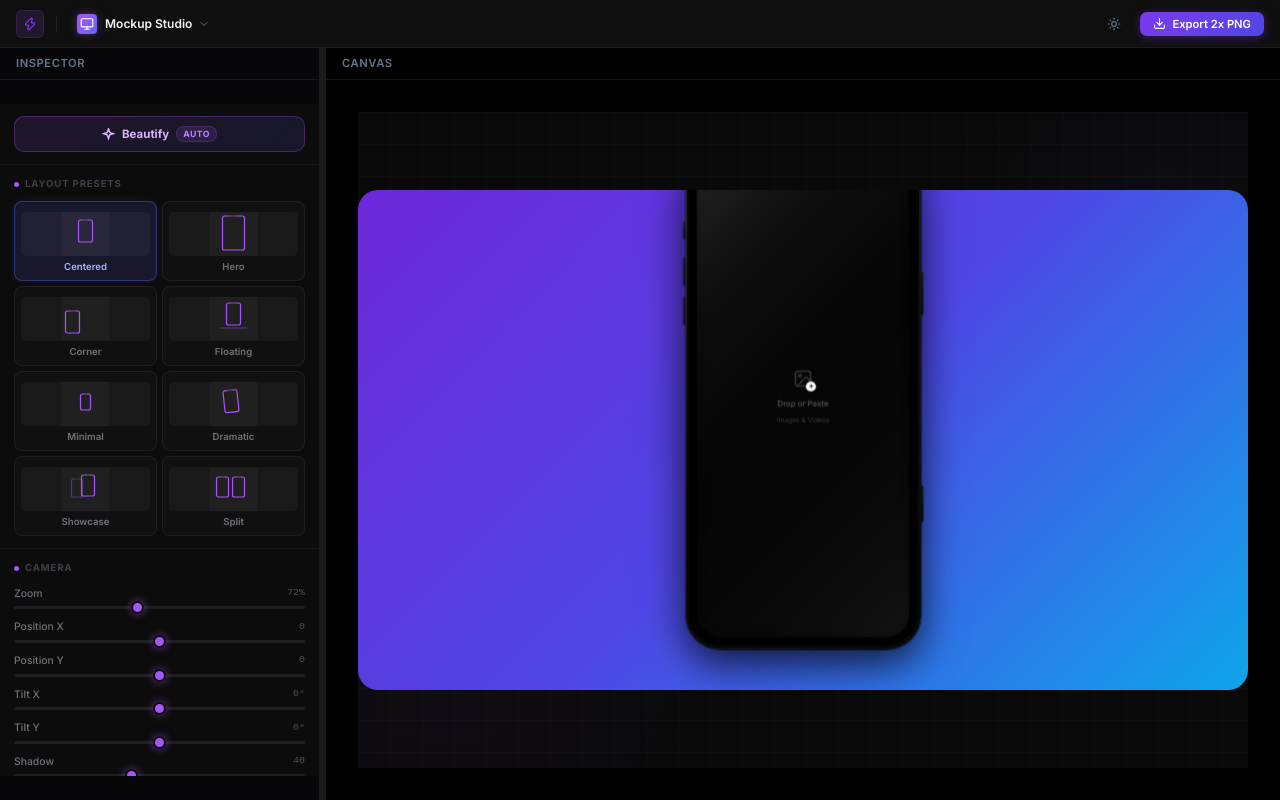
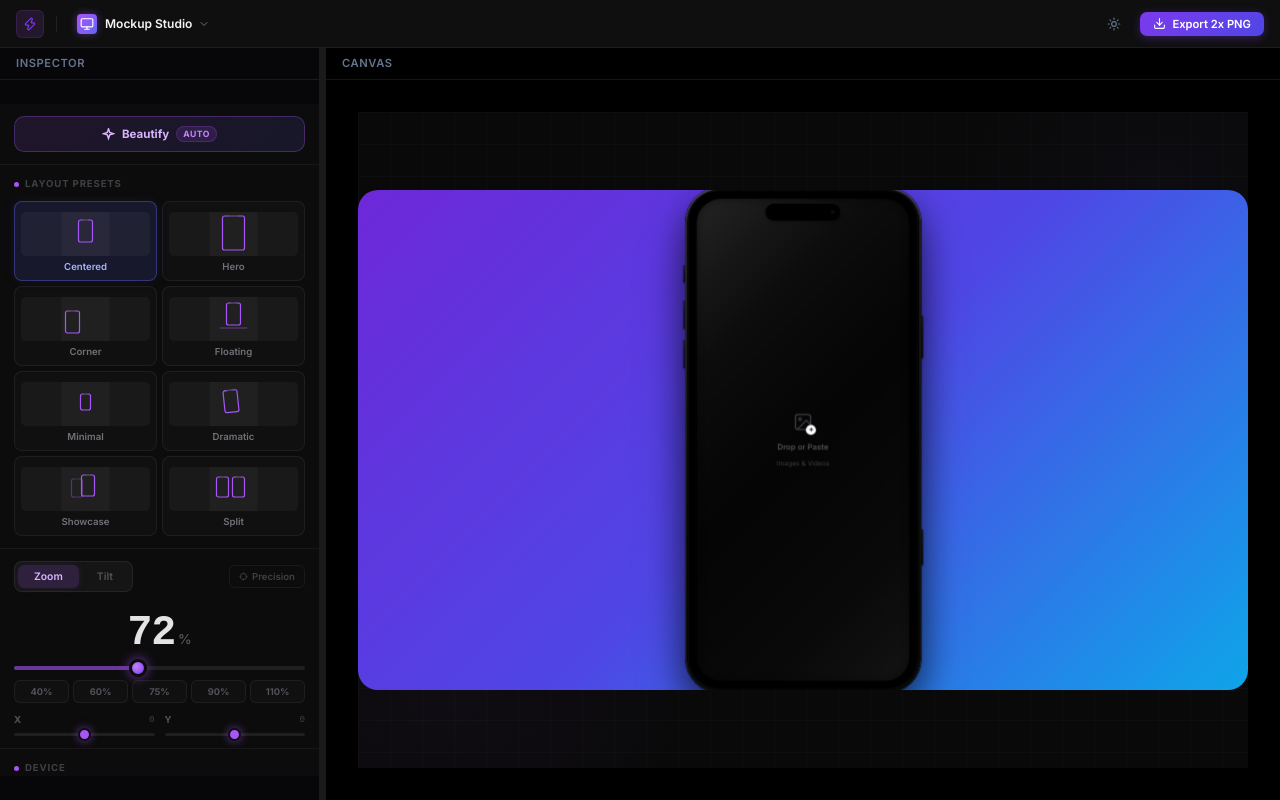
Before and after one commit to silverblade34/screenForge, a React (Vite) app: page /mockup-studio in a window 1280 px wide. Built offline with nearby package versions, Linux system fonts and the light colour scheme.

Commit message:
feat: add advanced camera control UI with zoom, tilt, and precision positioning settings, and fix canvas export alignment logic

```diff
--- a/src/components/mockup/DeviceFrame.tsx
+++ b/src/components/mockup/DeviceFrame.tsx
@@ -190,7 +190,7 @@ export const DeviceFrame: React.FC<DeviceFrameProps> = ({
   className = '',
   style = {},
   glow = true,
-  reflection = true,
+  reflection = false,
 }) => {
   const c = frameColors[color] || frameColors.spaceBlack;
 
@@ -208,11 +208,12 @@ export const DeviceFrame: React.FC<DeviceFrameProps> = ({
       className={`${s.bloomWrapper} ${className}`}
       style={containerStyle}
     >
-      {/* Ambient glow behind device */}
+      {/* Ambient glow behind device — hidden during PNG export */}
       {glow && (
         <div
           className={s.ambientGlow}
           aria-hidden="true"
+          data-export-hide="true"
           style={{ '--device-glow-color': c.glowColor } as React.CSSProperties}
         />
       )}
--- a/src/lib/exporters.ts
+++ b/src/lib/exporters.ts
@@ -29,7 +29,8 @@ export async function exportElementToPNG(
 ) {
   const html2canvas = (await import('html2canvas')).default;
 
-  // Hide ground-reflection elements so they don't appear in the export
+  // Temporarily hide decorative-only elements (reflections, glows)
+  // that html2canvas renders incorrectly (ignores mask-image, etc.)
   const hidden = Array.from(
     element.querySelectorAll<HTMLElement>('[data-export-hide="true"]'),
   );
@@ -37,19 +38,24 @@ export async function exportElementToPNG(
 
   let canvas: HTMLCanvasElement;
   try {
+    // Get the element's position relative to the page to capture only this element
+    const rect = element.getBoundingClientRect();
     canvas = await html2canvas(element, {
       scale,
       useCORS: true,
       allowTaint: true,
       backgroundColor: null,
-      // Ensure the captured area matches the element's bounding box exactly
-      width: element.offsetWidth,
-      height: element.offsetHeight,
-      windowWidth: element.offsetWidth,
-      windowHeight: element.offsetHeight,
+      logging: false,
+      // Correct for any page scroll so the capture aligns with the element
+      scrollX: -window.scrollX,
+      scrollY: -window.scrollY,
+      // Clip to the element's visible area only
+      x: rect.left + window.scrollX,
+      y: rect.top  + window.scrollY,
+      width:  rect.width,
+      height: rect.height,
     });
   } finally {
-    // Always restore visibility even if capture throws
     hidden.forEach(el => { el.style.visibility = ''; });
   }
 
--- a/src/pages/mockup-studio/page.module.css
+++ b/src/pages/mockup-studio/page.module.css
@@ -599,17 +599,8 @@
 
 /* Override any rotation/animation that DeviceFrame might inject */
 .deviceWrapper {
-  position: absolute;
-  top: 0;
-  left: 0;
-  width: 100%;
-  height: 100%;
-  display: flex;
-  align-items: center;
-  justify-content: center;
-  /* transition for smooth zoom/pan */
-  transition: transform 0.35s cubic-bezier(0.4,0,0.2,1);
-  /* Kill any pseudo-element animations from DeviceFrame children */
+  /* Positioning is fully controlled by inline deviceStyle in page.tsx */
+  /* Only define non-conflicting defaults here */
 }
 
 /* Nuclear option: kill all rotating backgrounds inside the canvas */
@@ -665,3 +656,205 @@
   from { opacity: 0; transform: translateY(-5px); }
   to   { opacity: 1; transform: translateY(0); }
 }
+
+/* ═══════════════════════════════════════════════
+   SHOTS.SO STYLE CAMERA CONTROLS
+   ═══════════════════════════════════════════════ */
+
+/* Tab header row */
+.shotsCamHeader {
+  display: flex;
+  align-items: center;
+  justify-content: space-between;
+  margin-bottom: 14px;
+}
+
+/* Tab pill group */
+.shotsCamTabs {
+  display: flex;
+  background: rgba(255,255,255,0.04);
+  border: 1px solid rgba(255,255,255,0.07);
+  border-radius: 8px;
+  padding: 3px;
+  gap: 2px;
+}
+
+.shotsCamTab {
+  padding: 5px 16px;
+  border-radius: 6px;
+  border: none;
+  background: transparent;
+  color: #52525b;
+  font-size: 0.65rem;
+  font-weight: 600;
+  cursor: pointer;
+  transition: all 0.15s cubic-bezier(0.4,0,0.2,1);
+}
+.shotsCamTab:hover { color: #a1a1aa; }
+.shotsCamTabActive {
+  background: rgba(168,85,247,0.18);
+  color: #d8b4fe;
+  box-shadow: 0 0 10px rgba(168,85,247,0.1);
+}
+
+/* Precision button */
+.precisionBtn {
+  display: flex;
+  align-items: center;
+  gap: 4px;
+  padding: 5px 9px;
+  border-radius: 6px;
+  border: 1px solid rgba(255,255,255,0.06);
+  background: transparent;
+  color: #3f3f46;
+  font-size: 0.6rem;
+  font-weight: 600;
+  cursor: pointer;
+  transition: all 0.15s;
+}
+.precisionBtn:hover { color: #71717a; border-color: rgba(255,255,255,0.1); }
+.precisionBtnActive {
+  background: rgba(168,85,247,0.12);
+  border-color: rgba(168,85,247,0.3);
+  color: #c084fc;
+}
+
+/* ── Zoom tab content ── */
+.shotsZoomContent {
+  display: flex;
+  flex-direction: column;
+  gap: 10px;
+}
+
+/* Large zoom number */
+.zoomBigDisplay {
+  display: flex;
+  align-items: baseline;
+  gap: 3px;
+  justify-content: center;
+  padding: 6px 0 2px;
+}
+.zoomBigNum {
+  font-size: 2.6rem;
+  font-weight: 800;
+  color: #e4e4e7;
+  font-variant-numeric: tabular-nums;
+  line-height: 1;
+  letter-spacing: -0.03em;
+  font-family: 'DM Mono', ui-monospace, monospace;
+}
+.zoomBigUnit {
+  font-size: 0.85rem;
+  color: #52525b;
+  font-weight: 600;
+  padding-bottom: 4px;
+}
+
+/* Big zoom slider — more prominent than regular sliders */
+.zoomBigSlider {
+  -webkit-appearance: none;
+  appearance: none;
+  width: 100%;
+  height: 4px;
+  border-radius: 99px;
+  background: linear-gradient(
+    to right,
+    rgba(168,85,247,0.6) 0%,
+    rgba(168,85,247,0.6) var(--pct, 40%),
+    rgba(255,255,255,0.08) var(--pct, 40%),
+    rgba(255,255,255,0.08) 100%
+  );
+  outline: none;
+  cursor: pointer;
+}
+.zoomBigSlider::-webkit-slider-thumb {
+  -webkit-appearance: none;
+  width: 18px;
+  height: 18px;
+  border-radius: 50%;
+  background: radial-gradient(circle at 35% 35%, #c084fc, #7c3aed);
+  border: 3px solid #0c0c0c;
+  box-shadow: 0 0 12px rgba(168,85,247,0.7), 0 2px 6px rgba(0,0,0,0.5);
+  cursor: grab;
+  transition: transform 0.12s, box-shadow 0.12s;
+}
+.zoomBigSlider::-webkit-slider-thumb:hover {
+  transform: scale(1.2);
+  box-shadow: 0 0 18px rgba(168,85,247,0.9), 0 2px 8px rgba(0,0,0,0.6);
+}
+.zoomBigSlider::-webkit-slider-thumb:active { cursor: grabbing; transform: scale(1.1); }
+.zoomBigSlider::-moz-range-thumb {
+  width: 18px; height: 18px;
+  border-radius: 50%;
+  background: #a855f7;
+  border: 3px solid #0c0c0c;
+  cursor: grab;
+}
+
+/* Zoom quick-access chips */
+.zoomChips {
+  display: flex;
+  gap: 4px;
+  justify-content: space-between;
+}
+.zoomChip {
+  flex: 1;
+  padding: 5px 2px;
+  border-radius: 6px;
+  border: 1px solid rgba(255,255,255,0.06);
+  background: rgba(255,255,255,0.02);
+  color: #52525b;
+  font-size: 0.58rem;
+  font-weight: 700;
+  cursor: pointer;
+  transition: all 0.14s cubic-bezier(0.4,0,0.2,1);
+  text-align: center;
+}
+.zoomChip:hover {
+  color: #a1a1aa;
+  background: rgba(255,255,255,0.05);
+  border-color: rgba(255,255,255,0.1);
+}
+.zoomChipActive {
+  background: rgba(168,85,247,0.16);
+  border-color: rgba(168,85,247,0.35);
+  color: #d8b4fe;
+  box-shadow: 0 0 8px rgba(168,85,247,0.12);
+}
+
+/* Position X/Y grid */
+.posGrid {
+  display: grid;
+  grid-template-columns: 1fr 1fr;
+  gap: 10px;
+}
+.posItem {
+  display: flex;
+  flex-direction: column;
+  gap: 6px;
+}
+.posItemHeader {
+  display: flex;
+  justify-content: space-between;
+  align-items: center;
+}
+.posItemLabel {
+  font-size: 0.6rem;
+  font-weight: 700;
+  color: #52525b;
+  text-transform: uppercase;
+  letter-spacing: 0.08em;
+}
+.posItemVal {
+  font-size: 0.58rem;
+  color: #3f3f46;
+  font-variant-numeric: tabular-nums;
+  font-family: 'DM Mono', monospace;
+}
+
+/* ── Tilt tab content ── */
+.shotsTiltContent {
+  display: flex;
+  flex-direction: column;
+  gap: 10px;
+}
--- a/src/pages/mockup-studio/page.tsx
+++ b/src/pages/mockup-studio/page.tsx
@@ -1,7 +1,7 @@
 'use client';
 
 import {
-  useState, useRef, useCallback, useEffect, useMouseEvent,
+  useState, useRef, useCallback,
   type CSSProperties, type DragEvent, type ChangeEvent,
 } from 'react';
 import { ToolLayout, SplitPanel } from '@/components/ui/ToolLayout';
@@ -214,6 +214,10 @@ export default function MockupStudioPage() {
   const [tiltY,  setTiltY]  = useState(0);
   const [shadow, setShadow] = useState(40);
 
+  /* Camera UI */
+  const [cameraTab,  setCameraTab]  = useState<'zoom' | 'tilt'>('zoom');
+  const [precision,  setPrecision]  = useState(false);
+
   /* Background */
   const [bg, setBg] = useState<BgOption>(DEFAULT_BG);
 
@@ -307,14 +311,32 @@ export default function MockupStudioPage() {
   };
 
   /* ── Device transform ── */
-  // posX/posY are % of canvas; we compute px in the transform
-  // zoom controls scale of the DeviceFrame
+  // The wrapper sits at canvas center (top:50% left:50%), width/height auto.
+  // translate(-50%,-50%) centers on the device's own bounding box.
+  // posX/posY (-45..+45) map to ±30% of the canvas via a CSS var we inject.
+  const canvasW = canvasBgRef.current?.offsetWidth  ?? 800;
+  const canvasH = canvasBgRef.current?.offsetHeight ?? 450;
+  const pxX = (posX / 100) * canvasW;
+  const pxY = (posY / 100) * canvasH;
+
   const deviceStyle: CSSProperties = {
     position: 'absolute',
     top: '50%',
     left: '50%',
-    transform: `translate(calc(-50% + ${posX}%), calc(-50% + ${posY}%))`,
+    width: 'auto',
+    height: 'auto',
+    display: 'flex',
+    alignItems: 'center',
+    justifyContent: 'center',
+    transformOrigin: 'center center',
+    transform: [
+      `translate(calc(-50% + ${pxX}px), calc(-50% + ${pxY}px))`,
+      `scale(${zoom / 100})`,
+      `rotateX(${tiltX}deg)`,
+      `rotateY(${tiltY}deg)`,
+    ].join(' '),
     transition: 'transform 0.38s cubic-bezier(0.4,0,0.2,1)',
+    transformStyle: 'preserve-3d',
   };
 
   /* ═══════════════════════════════════════
@@ -360,44 +382,97 @@ export default function MockupStudioPage() {
         </div>
       </div>
 
-      {/* Camera Controls — zoom + position */}
+      {/* Camera Controls — shots.so style */}
       <div className={s.section}>
-        <div className={s.sectionLabel}>
-          <span className={s.sectionLabelDot}/>
-          Camera
+
+        {/* Tab header */}
+        <div className={s.shotsCamHeader}>
+          <div className={s.shotsCamTabs}>
+            <button
+              className={`${s.shotsCamTab} ${cameraTab === 'zoom' ? s.shotsCamTabActive : ''}`}
+              onClick={() => setCameraTab('zoom')}
+            >Zoom</button>
+            <button
+              className={`${s.shotsCamTab} ${cameraTab === 'tilt' ? s.shotsCamTabActive : ''}`}
+              onClick={() => setCameraTab('tilt')}
+            >Tilt</button>
           </div>
-        <div className={s.cameraControls}>
-          {/* Zoom */}
-          <div className={s.cameraRow}>
-            <div className={s.sliderMeta}>
-              <span className={s.sliderName}>Zoom</span>
-              <span className={s.sliderVal}>{zoom}%</span>
+          <button
+            className={`${s.precisionBtn} ${precision ? s.precisionBtnActive : ''}`}
+            onClick={() => setPrecision(v => !v)}
+            title="Precision mode: narrows slider range for fine control"
+          >
+            <svg viewBox="0 0 16 16" fill="none" stroke="currentColor" strokeWidth="1.6"
+              style={{ width: 9, height: 9 }}>
+              <circle cx="8" cy="8" r="5.5"/>
+              <line x1="8" y1="1" x2="8" y2="4"/>
+              <line x1="8" y1="12" x2="8" y2="15"/>
+              <line x1="1" y1="8" x2="4" y2="8"/>
+              <line x1="12" y1="8" x2="15" y2="8"/>
+            </svg>
+            Precision
+          </button>
         </div>
-            <input type="range" className={s.slider}
-              min={30} max={130} value={zoom}
-              onChange={e => { setZoom(+e.target.value); setActivePreset(null); }}/>
+
+        {/* ── ZOOM TAB ── */}
+        {cameraTab === 'zoom' && (
+          <div className={s.shotsZoomContent}>
+
+            {/* Big zoom number */}
+            <div className={s.zoomBigDisplay}>
+              <span className={s.zoomBigNum}>{zoom}</span>
+              <span className={s.zoomBigUnit}>%</span>
             </div>
-          {/* Position X */}
-          <div className={s.cameraRow}>
-            <div className={s.sliderMeta}>
-              <span className={s.sliderName}>Position X</span>
-              <span className={s.sliderVal}>{posX > 0 ? '+' : ''}{posX}</span>
+
+            {/* Zoom slider */}
+            <input
+              type="range"
+              className={s.zoomBigSlider}
+              min={precision ? Math.max(30, zoom - 12) : 30}
+              max={precision ? Math.min(130, zoom + 12) : 130}
+              step={precision ? 0.5 : 1}
+              value={zoom}
+              onChange={e => { setZoom(+e.target.value); setActivePreset(null); }}
+            />
+
+            {/* Quick zoom chips */}
+            <div className={s.zoomChips}>
+              {[40, 60, 75, 90, 110].map(z => (
+                <button
+                  key={z}
+                  className={`${s.zoomChip} ${zoom === z ? s.zoomChipActive : ''}`}
+                  onClick={() => { setZoom(z); setActivePreset(null); }}
+                >{z}%</button>
+              ))}
+            </div>
+
+            {/* Position X / Y side by side */}
+            <div className={s.posGrid}>
+              <div className={s.posItem}>
+                <div className={s.posItemHeader}>
+                  <span className={s.posItemLabel}>X</span>
+                  <span className={s.posItemVal}>{posX > 0 ? '+' : ''}{posX}</span>
                 </div>
                 <input type="range" className={s.slider}
                   min={-45} max={45} value={posX}
                   onChange={e => { setPosX(+e.target.value); setActivePreset(null); }}/>
               </div>
-          {/* Position Y */}
-          <div className={s.cameraRow}>
-            <div className={s.sliderMeta}>
-              <span className={s.sliderName}>Position Y</span>
-              <span className={s.sliderVal}>{posY > 0 ? '+' : ''}{posY}</span>
+              <div className={s.posItem}>
+                <div className={s.posItemHeader}>
+                  <span className={s.posItemLabel}>Y</span>
+                  <span className={s.posItemVal}>{posY > 0 ? '+' : ''}{posY}</span>
                 </div>
                 <input type="range" className={s.slider}
                   min={-45} max={45} value={posY}
                   onChange={e => { setPosY(+e.target.value); setActivePreset(null); }}/>
               </div>
-          {/* Tilt X */}
+            </div>
+          </div>
+        )}
+
+        {/* ── TILT TAB ── */}
+        {cameraTab === 'tilt' && (
+          <div className={s.shotsTiltContent}>
             <div className={s.cameraRow}>
               <div className={s.sliderMeta}>
                 <span className={s.sliderName}>Tilt X</span>
@@ -407,7 +482,6 @@ export default function MockupStudioPage() {
                 min={-15} max={15} value={tiltX}
                 onChange={e => { setTiltX(+e.target.value); setActivePreset(null); }}/>
             </div>
-          {/* Tilt Y */}
             <div className={s.cameraRow}>
               <div className={s.sliderMeta}>
                 <span className={s.sliderName}>Tilt Y</span>
@@ -417,7 +491,6 @@ export default function MockupStudioPage() {
                 min={-15} max={15} value={tiltY}
                 onChange={e => { setTiltY(+e.target.value); setActivePreset(null); }}/>
             </div>
-          {/* Shadow */}
             <div className={s.cameraRow}>
               <div className={s.sliderMeta}>
                 <span className={s.sliderName}>Shadow</span>
@@ -428,6 +501,7 @@ export default function MockupStudioPage() {
                 onChange={e => { setShadow(+e.target.value); setActivePreset(null); }}/>
             </div>
           </div>
+        )}
       </div>
 
       {/* Device */}
@@ -572,9 +646,11 @@ export default function MockupStudioPage() {
   const frameProps = {
     model: device,
     color: frameColor,
-    scale: zoom,
-    rotateX: tiltX,
-    rotateY: tiltY,
+    // scale/rotateX/rotateY are applied on deviceWrapper instead
+    // so html2canvas captures the correct DOM layout
+    scale: 100,
+    rotateX: 0,
+    rotateY: 0,
     shadow,
   };
 
@@ -598,7 +674,7 @@ export default function MockupStudioPage() {
   const dualDevice = (
     <div ref={deviceRef}
       style={{ display: 'flex', alignItems: 'center', justifyContent: 'center' }}>
-      {/* Device 1 */}
+      {/* Device 1 — slightly smaller, positioned left */}
       <div
         style={{
           zIndex: dualLayout === 'side' ? 1 : 2,
@@ -613,11 +689,11 @@ export default function MockupStudioPage() {
         onDragOver={handleDragOver}
         onDrop={e => handleDrop(e, 1)}
       >
-        <DeviceFrame {...frameProps} scale={zoom * 0.82}>
+        <DeviceFrame {...frameProps} scale={82}>
           {image ? <img src={image} alt="" className={s.uploadedImage}/> : <UploadPlaceholder/>}
         </DeviceFrame>
       </div>
-      {/* Device 2 */}
+      {/* Device 2 — slightly smaller, positioned right */}
       <div
         style={{
           zIndex: dualLayout === 'side' ? 2 : 1,
@@ -632,7 +708,7 @@ export default function MockupStudioPage() {
         onDragOver={handleDragOver}
         onDrop={e => handleDrop(e, 2)}
       >
-        <DeviceFrame {...frameProps} scale={zoom * 0.82}>
+        <DeviceFrame {...frameProps} scale={82}>
           {image2 ? <img src={image2} alt="" className={s.uploadedImage}/> : <UploadPlaceholder/>}
         </DeviceFrame>
       </div>
```
Lines whose indentation alone changed are shown as unchanged.
